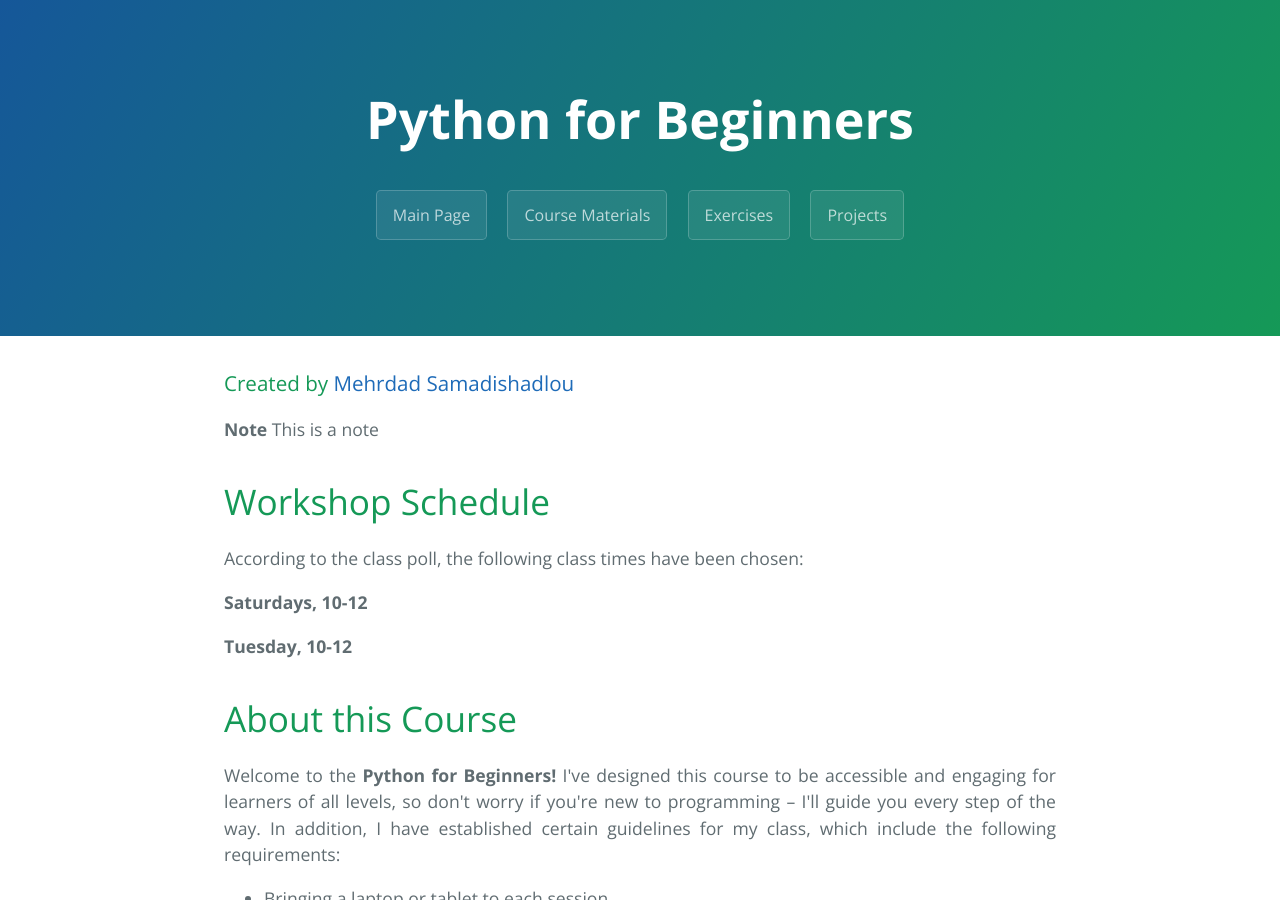
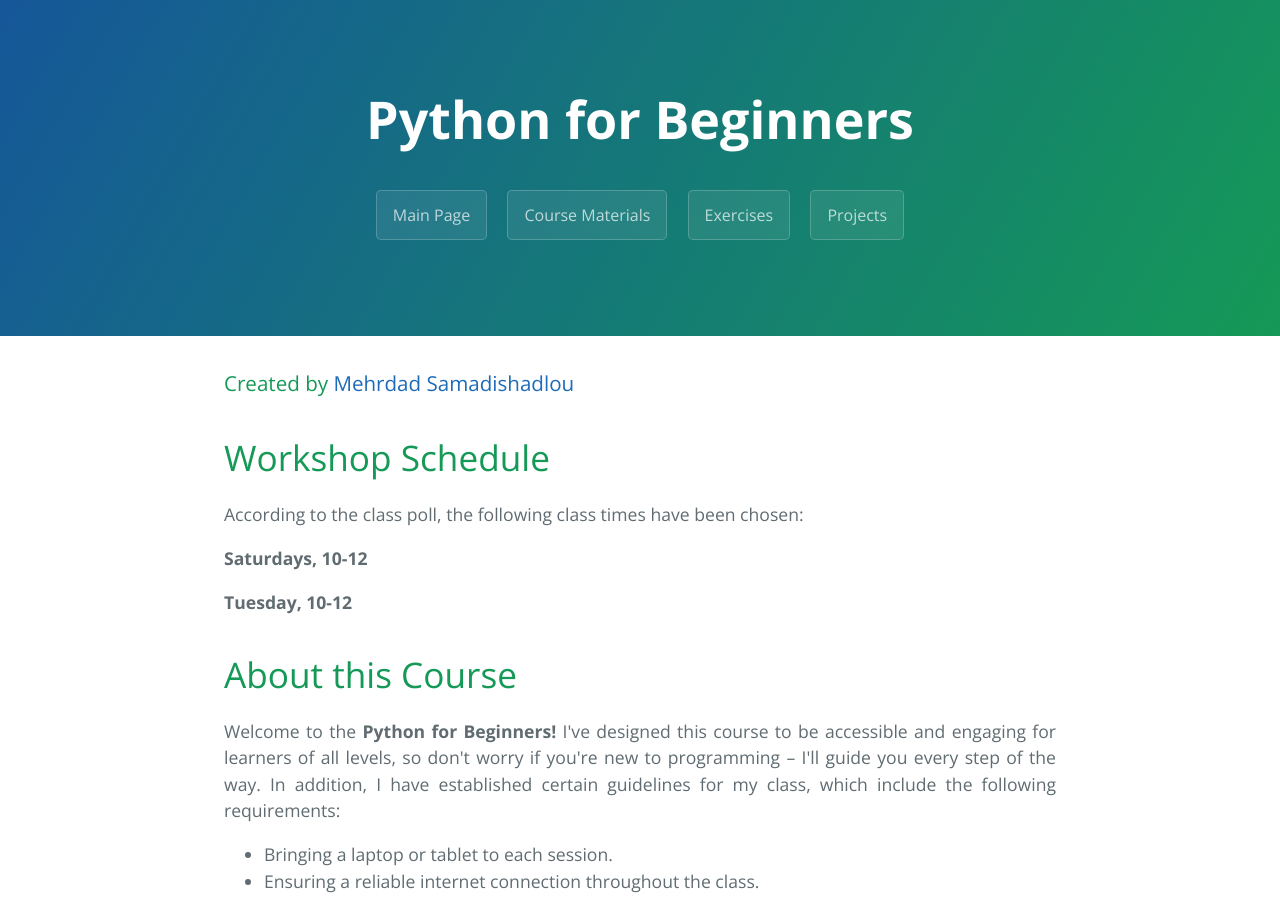
Before and after one commit to MehrdadSamadishadlou/Python_for_Beginners, a Jekyll site: the page built from index.md, in a window 1280 px wide and 900 px high. Built offline with Jekyll 4.4.1, drawn with Linux system fonts in a browser that asks for light colours.

Commit message:
Update index.md

```diff
--- a/index.md
+++ b/index.md
@@ -7,8 +7,6 @@ filename: index
 ### Created by <a href="https://github.com/MehrdadSamadishadlou">Mehrdad Samadishadlou</a>
 
 
-**Note**
-This is a note
 
 # Workshop Schedule
 
```
